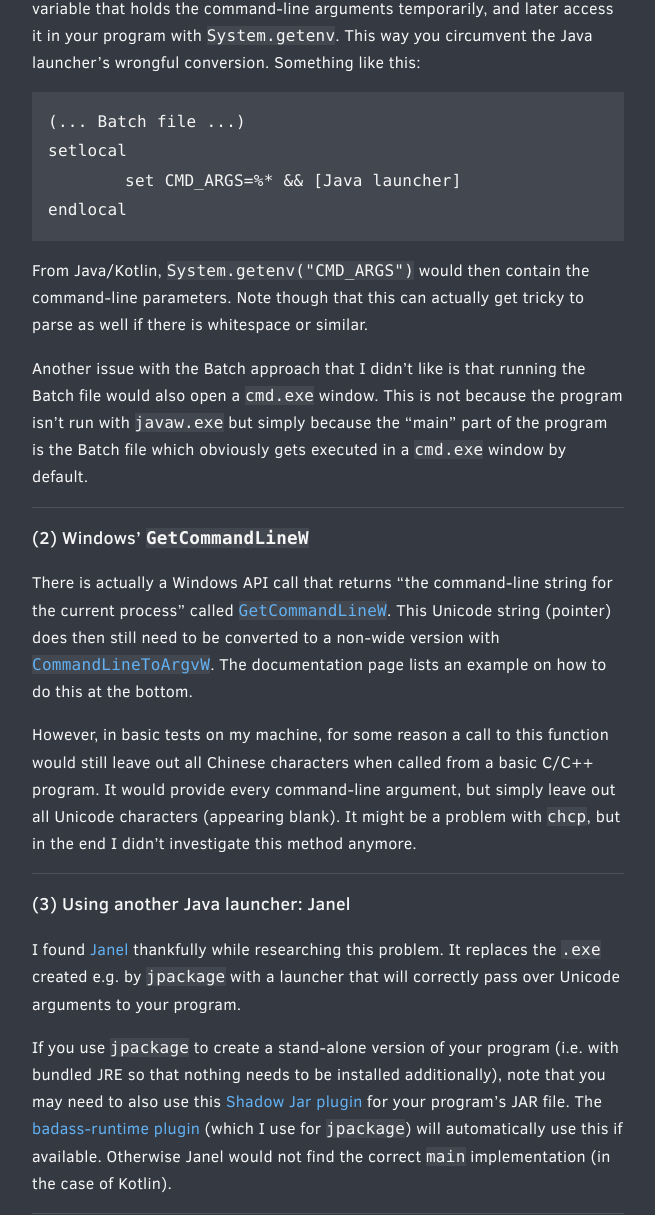
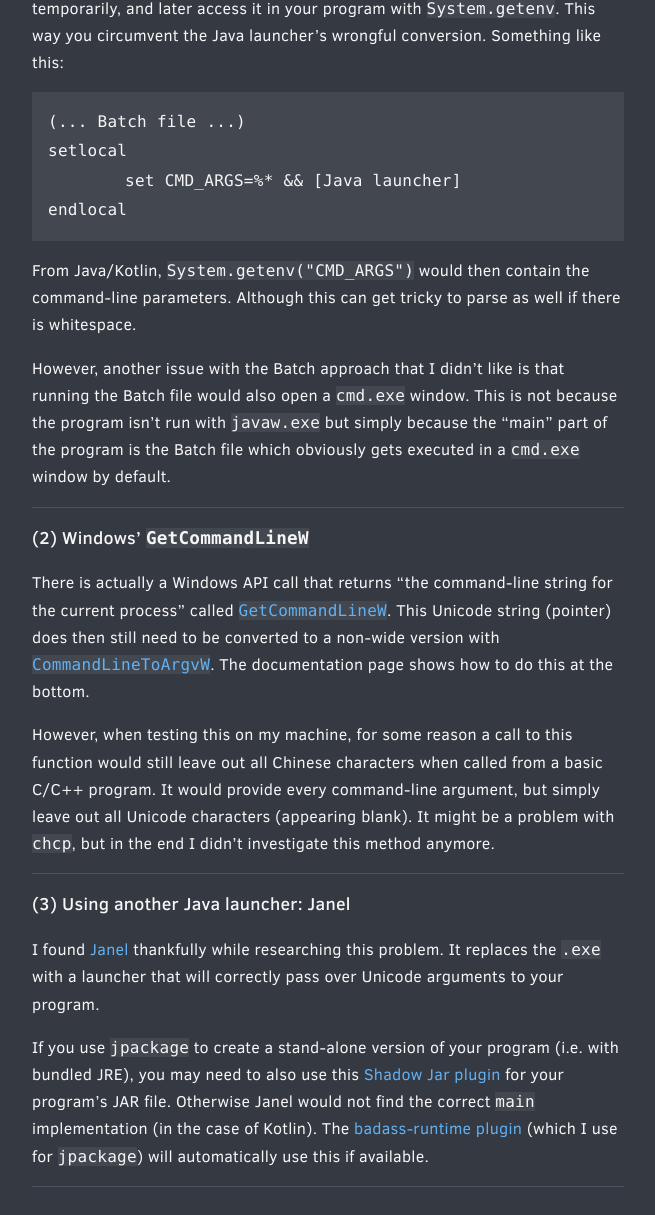
Before and after one commit to Eroica/eroica.github.io, a Jekyll site: the page built from _posts/2020-01-29-Java-Launcher-Unicode-Arguments.md, in a window 1280 px wide and 1400 px high, scrolled down 937 px, cut to the strip 0-1215 px from the top of the window. Shown: the whole strip, without its empty margins (312-967 px from the left). Built offline with Jekyll 4.4.1, drawn with Linux system fonts in a browser that asks for light colours; some of the changed text lies outside the part shown.

Commit message:
Copy update

````diff
--- a/_posts/2020-01-29-Java-Launcher-Unicode-Arguments.md
+++ b/_posts/2020-01-29-Java-Launcher-Unicode-Arguments.md
@@ -6,7 +6,7 @@ link: https://stackoverflow.com/questions/36882559/run-java-program-with-chinese
 
 If you are using `jpackage` (or similar, e.g. Launch4j) to create an executable file of your JVM program on Windows, it will have problems parsing Unicode characters that appear in command-line arguments. The link gives some closer insights into the issue.
 
-In the case of [An Image Viewer]({% post_url 2019-12-24-An-Image-Viewer %}), I noticed that opening files with Chinese characters in them didn't work. Double-clicking a file would pass that filename as an command-line argument to the Java launcher (the `.exe`) which would incorrectly modify all characters into `?`. Note that before the call to Java, the filenames are still encoded correctly, but inside the program part (e.g. `fun main(args: Array<String>)` or JavaFX'es `parameters`), the arguments are already modified incorrectly.
+In the case of [An Image Viewer]({% post_url 2019-12-24-An-Image-Viewer %}), I noticed that opening files with Chinese characters in them didn't work. Double-clicking a file passes that filename as an command-line argument to the Java launcher (the `.exe`) which then incorrectly modifies all characters into `?`. Before the call to Java, the filenames are still encoded correctly, but inside the program part (e.g. `fun main(args: Array<String>)` or JavaFX'es `parameters`), the arguments are already converted incorrectly.
 
 I tried three methods to get around this problem:
 
@@ -15,7 +15,7 @@ I tried three methods to get around this problem:
 (1) Batch file with environment variable
 ----------------------------------------
 
-Instead of creating an `.exe` file (a "native launcher"), you could rely on Gradle's basic packaging task which will create a `.bat` file on Windows to launch your program. Inside the Batch file, simply create an environment variable that holds the command-line arguments temporarily, and later access it in your program with `System.getenv`. This way you circumvent the Java launcher's wrongful conversion. Something like this:
+Instead of creating an `.exe` file (a "native launcher"), Gradle normally creates a `.bat` file on Windows to launch your program. Inside the Batch file, simply create an environment variable that holds the command-line arguments temporarily, and later access it in your program with `System.getenv`. This way you circumvent the Java launcher's wrongful conversion. Something like this:
 
 
 ```batch
@@ -25,24 +25,24 @@ setlocal
 endlocal
 ```
 
-From Java/Kotlin, `System.getenv("CMD_ARGS")` would then contain the command-line parameters. Note though that this can actually get tricky to parse as well if there is whitespace or similar.
+From Java/Kotlin, `System.getenv("CMD_ARGS")` would then contain the command-line parameters. Although this can get tricky to parse as well if there is whitespace.
 
-Another issue with the Batch approach that I didn't like is that running the Batch file would also open a `cmd.exe` window. This is not because the program isn't run with `javaw.exe` but simply because the "main" part of the program is the Batch file which obviously gets executed in a `cmd.exe` window by default.
+However, another issue with the Batch approach that I didn't like is that running the Batch file would also open a `cmd.exe` window. This is not because the program isn't run with `javaw.exe` but simply because the "main" part of the program is the Batch file which obviously gets executed in a `cmd.exe` window by default.
 
 * * *
 
 (2) Windows' `GetCommandLineW`
 ------------------------------
 
-There is actually a Windows API call that returns "the command-line string for the current process" called [`GetCommandLineW`](https://docs.microsoft.com/en-us/windows/win32/api/processenv/nf-processenv-getcommandlinew). This Unicode string (pointer) does then still need to be converted to a non-wide version with [`CommandLineToArgvW`](https://docs.microsoft.com/en-us/windows/win32/api/shellapi/nf-shellapi-commandlinetoargvw). The documentation page lists an example on how to do this at the bottom.
+There is actually a Windows API call that returns "the command-line string for the current process" called [`GetCommandLineW`](https://docs.microsoft.com/en-us/windows/win32/api/processenv/nf-processenv-getcommandlinew). This Unicode string (pointer) does then still need to be converted to a non-wide version with [`CommandLineToArgvW`](https://docs.microsoft.com/en-us/windows/win32/api/shellapi/nf-shellapi-commandlinetoargvw). The documentation page shows how to do this at the bottom.
 
-However, in basic tests on my machine, for some reason a call to this function would still leave out all Chinese characters when called from a basic C/C++ program. It would provide every command-line argument, but simply leave out all Unicode characters (appearing blank). It might be a problem with `chcp`, but in the end I didn't investigate this method anymore.
+However, when testing this on my machine, for some reason a call to this function would still leave out all Chinese characters when called from a basic C/C++ program. It would provide every command-line argument, but simply leave out all Unicode characters (appearing blank). It might be a problem with `chcp`, but in the end I didn't investigate this method anymore.
 
 * * *
 
 (3) Using another Java launcher: Janel
 --------------------------------------
 
-I found [Janel](https://sourceforge.net/projects/janel/) thankfully while researching this problem. It replaces the `.exe` created e.g. by `jpackage` with a launcher that will correctly pass over Unicode arguments to your program.
+I found [Janel](https://sourceforge.net/projects/janel/) thankfully while researching this problem. It replaces the `.exe` with a launcher that will correctly pass over Unicode arguments to your program.
 
-If you use `jpackage` to create a stand-alone version of your program (i.e. with bundled JRE so that nothing needs to be installed additionally), note that you may need to also use this [Shadow Jar plugin](https://imperceptiblethoughts.com/shadow/) for your program's JAR file. The [badass-runtime plugin](https://badass-runtime-plugin.beryx.org/releases/latest/) (which I use for `jpackage`) will automatically use this if available. Otherwise Janel would not find the correct `main` implementation (in the case of Kotlin).
+If you use `jpackage` to create a stand-alone version of your program (i.e. with bundled JRE), you may need to also use this [Shadow Jar plugin](https://imperceptiblethoughts.com/shadow/) for your program's JAR file. Otherwise Janel would not find the correct `main` implementation (in the case of Kotlin). The [badass-runtime plugin](https://badass-runtime-plugin.beryx.org/releases/latest/) (which I use for `jpackage`) will automatically use this if available.
````
